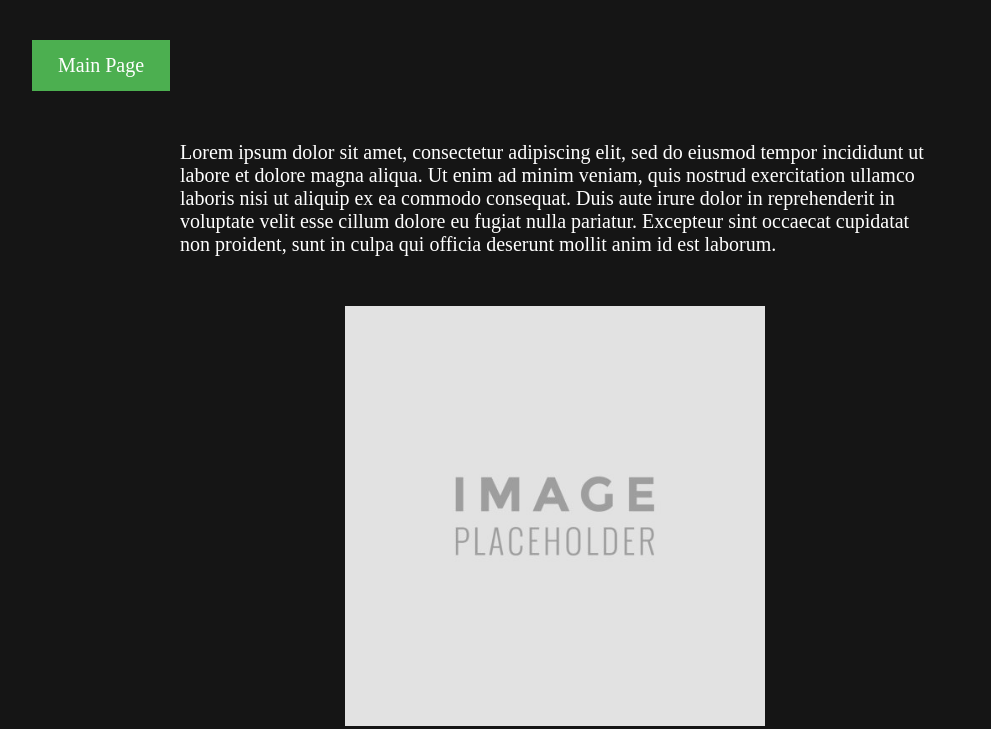
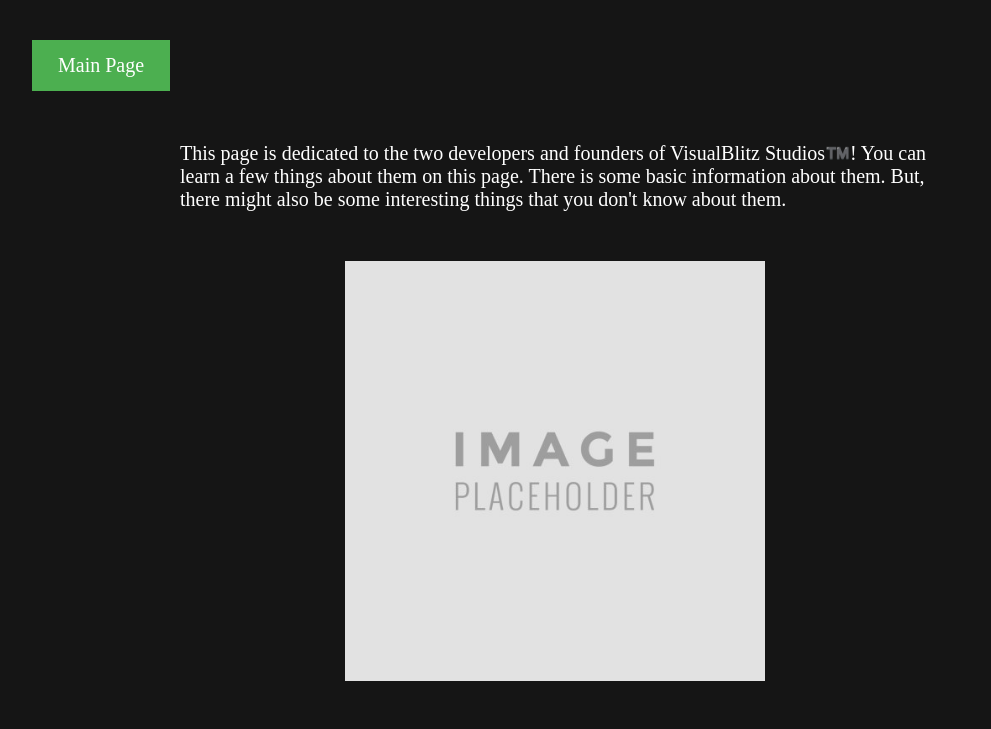
Before and after one commit to VisualBlitzStudios/VisualBlitz-Studios-Site, a plain HTML site: page developers.html in a window 1280 px wide. Shown: the part 223-952 px from the top of the page, without its empty margins (50-1041 px from the left). Drawn offline with Linux system fonts and the light colour scheme.

Commit message:
changed info on dev page

```diff
--- a/developers.html
+++ b/developers.html
@@ -40,19 +40,19 @@ a:hover, a:active {
 
 <p>
 
-  Lorem ipsum dolor sit amet, consectetur adipiscing elit, sed do eiusmod tempor incididunt ut labore et dolore magna aliqua. Ut enim ad minim veniam, quis nostrud exercitation ullamco laboris nisi ut aliquip ex ea commodo consequat. Duis aute irure dolor in reprehenderit in voluptate velit esse cillum dolore eu fugiat nulla pariatur. Excepteur sint occaecat cupidatat non proident, sunt in culpa qui officia deserunt mollit anim id est laborum.
+  This page is dedicated to the two developers and founders of VisualBlitz Studios™️! You can learn a few things about them on this page. There is some basic information about them. But, there might also be some interesting things that you don't know about them.
 
 </p>
 
-<p4>
+<p5>
 <img src="images/placeholder.jpeg" width=500>
-</p4>
+
 <br>
 <br>
 <br>
 <br>
 
-<p5>
+
 <img src="images/placeholder.jpeg" width=500>
 </p5>
 
```
